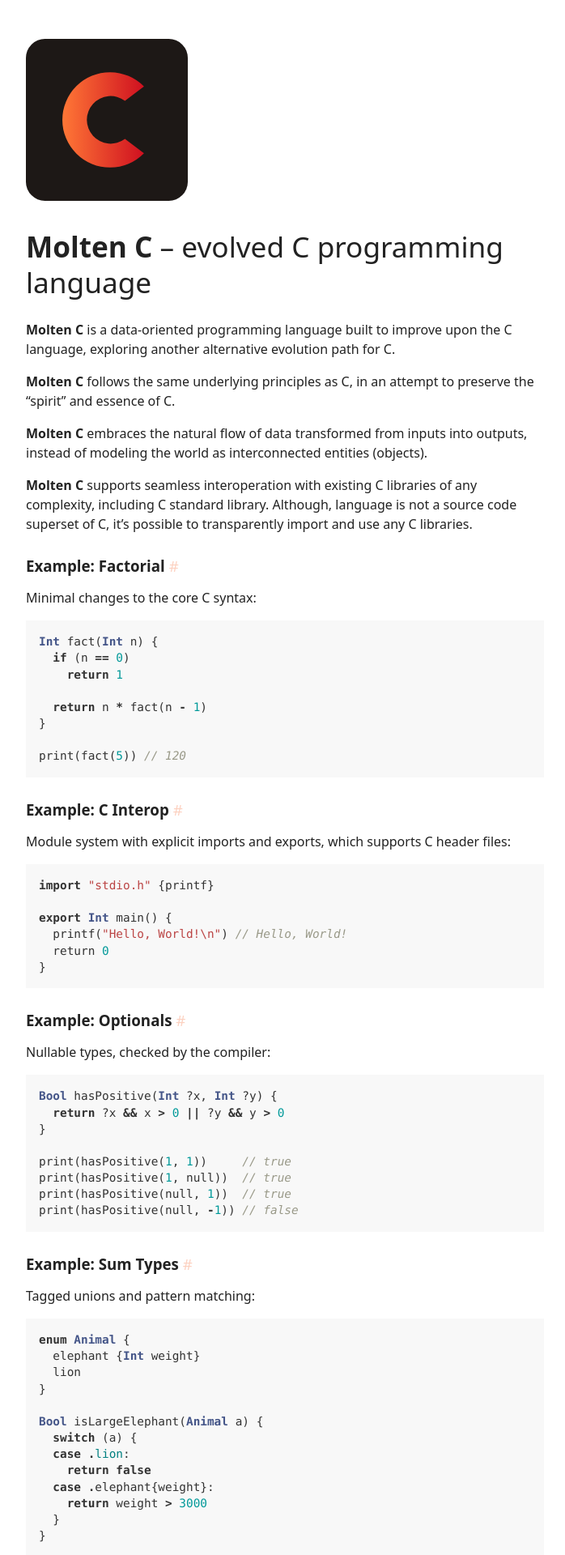
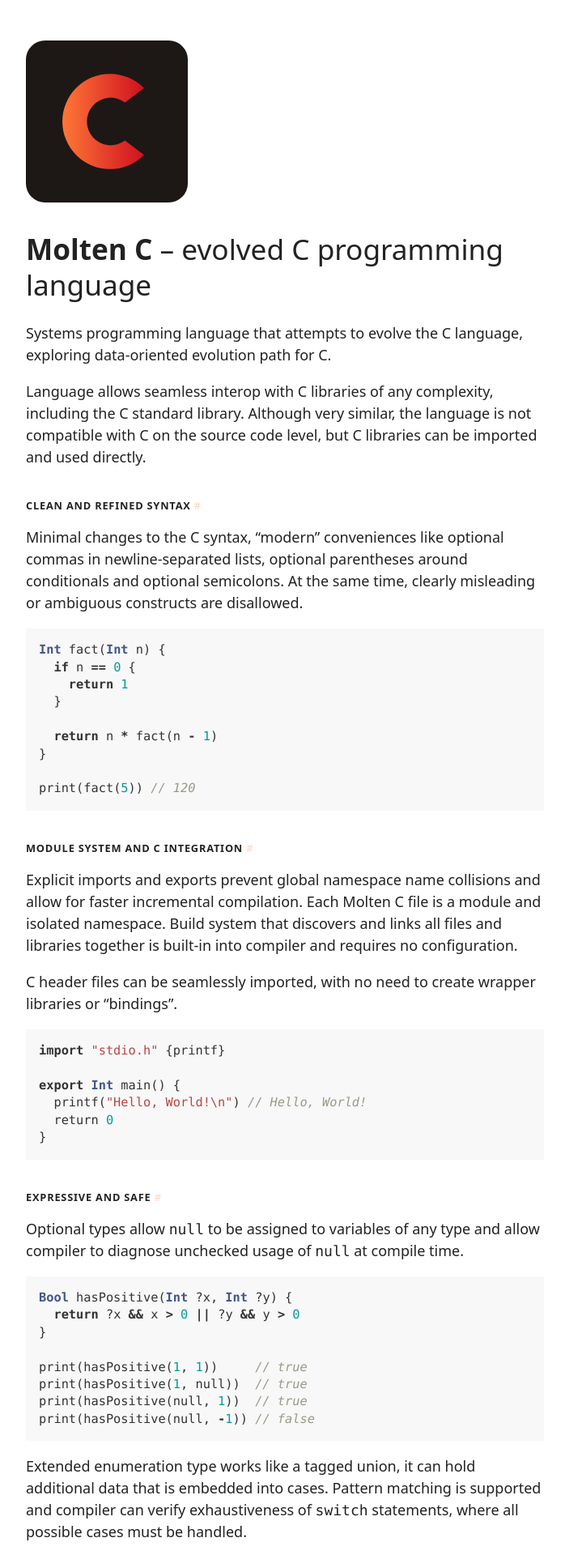
Before and after one commit to iefserge/moltenc.dev, a Jekyll site: the page built from index.md, in a window 1280 px wide. Shown: the top 1920 px of the page at 81% size, without its empty margins (16-714 px from the left). Built offline with Jekyll 4.4.1, drawn with Linux system fonts in a browser that asks for light colours; some of the changed text lies outside the part shown.

Commit message:
Refresh readme

````diff
--- a/Gemfile
+++ b/Gemfile
@@ -5,3 +5,4 @@ gem "jekyll-remote-theme"
 gem 'jekyll-seo-tag'
 gem 'jekyll-titles-from-headings'
 gem "jekyll-github-metadata"
+gem "webrick", "~> 1.7"
--- a/_sass/layout.scss
+++ b/_sass/layout.scss
@@ -1,5 +1,6 @@
 body {
   line-height: 1.5;
+  font-size: 18px;
   color: #222222;
 }
 
@@ -17,6 +18,10 @@ body {
   min-width: 100%;
 }
 
+table {
+  font-size: 0.95rem;
+}
+
 @media (min-width: 55rem) {
   .container {
     margin-top: 2rem;
--- a/_sass/text.scss
+++ b/_sass/text.scss
@@ -44,7 +44,7 @@ pre {
   overflow: auto;
   padding: 1rem;
   cursor: text;
-  font-size: 0.9em;
+  font-size: 0.85em;
   color: #333333;
   line-height: 1.4;
   background: #f8f8f8;
--- a/index.md
+++ b/index.md
@@ -8,23 +8,25 @@ nav_title: Home
 
 # __Molten C__ -- evolved C programming language
 
-__Molten C__ is a data-oriented programming language built to improve upon the C language, exploring
-another alternative evolution path for C.
+Systems programming language that attempts to evolve the C language,
+exploring data-oriented evolution path for C.
 
-__Molten C__ follows the same underlying principles as C, in an attempt to preserve the "spirit" and essence of C.
+Language allows seamless interop with C libraries of any complexity,
+including the C standard library. Although very similar, the language is not compatible
+with C on the source code level, but C libraries can be imported and used directly.
 
-__Molten C__ embraces the natural flow of data transformed from inputs into outputs, instead of modeling the world as interconnected entities (objects).
+#### Clean and refined syntax
 
-__Molten C__ supports seamless interoperation with existing C libraries of any complexity, including C standard library. Although, language is not a source code superset of C, it's possible to transparently import and use any C libraries.
-
-### Example: Factorial
-
-Minimal changes to the core C syntax:
+Minimal changes to the C syntax, "modern" conveniences like optional
+commas in newline-separated lists, optional parentheses around conditionals and
+optional semicolons.
+At the same time, clearly misleading or ambiguous constructs are disallowed.
 
 ```swift
 Int fact(Int n) {
-  if (n == 0)
+  if n == 0 {
     return 1
+  }
 
   return n * fact(n - 1)
 }
@@ -32,9 +34,15 @@ Int fact(Int n) {
 print(fact(5)) // 120
 ```
 
-### Example: C Interop
+#### Module system and C integration
 
-Module system with explicit imports and exports, which supports C header files:
+Explicit imports and exports prevent global namespace name collisions and
+allow for faster incremental compilation. Each Molten C file is a module and
+isolated namespace. Build system that discovers and links all files and
+libraries together is built-in into compiler and requires no configuration.
+
+C header files can be seamlessly imported, with no need to create
+wrapper libraries or "bindings".
 
 ```clean
 import "stdio.h" {printf}
@@ -45,9 +53,10 @@ export Int main() {
 }
 ```
 
-### Example: Optionals
+#### Expressive and safe
 
-Nullable types, checked by the compiler:
+Optional types allow `null` to be assigned to variables of any type and
+allow compiler to diagnose unchecked usage of `null` at compile time.
 
 ```swift
 Bool hasPositive(Int ?x, Int ?y) {
@@ -60,9 +69,10 @@ print(hasPositive(null, 1))  // true
 print(hasPositive(null, -1)) // false
 ```
 
-### Example: Sum Types
-
-Tagged unions and pattern matching:
+Extended enumeration type works like a tagged union, it can hold additional
+data that is embedded into cases. Pattern matching is supported and compiler
+can verify exhaustiveness of `switch` statements, where all possible cases must
+be handled.
 
 ```swift
 enum Animal {
@@ -71,10 +81,10 @@ enum Animal {
 }
 
 Bool isLargeElephant(Animal a) {
-  switch (a) {
+  switch a {
   case .lion:
     return false
-  case .elephant{weight}:
+  case .elephant {weight}:
     return weight > 3000
   }
 }
@@ -84,9 +94,10 @@ print(isLargeElephant((.elephant){.weight = 1000}))  // false
 print(isLargeElephant(.lion))                        // false
 ```
 
-### Example: Raw Pointers
+#### Raw Pointers And Memory Access
 
-Full power of the C language with raw pointers and manual memory allocation:
+All features of the C language, including raw pointers, manual
+memory allocation, bitfields and unions.
 
 ```swift
 import "stdlib.h" {malloc, free}
@@ -98,7 +109,7 @@ export Int main() {
   values[0] = strdup("foo")
   values[1] = null
 
-  for (var auto p = values; *p != null; p++) {
+  for var auto p = values; *p != null; p++ {
     puts(*p) // "foo"
     free(p)
   }
@@ -110,21 +121,21 @@ export Int main() {
 
 ## Compatibility with C
 
-Molten C has its own syntax and is not a superset of C,
+Molten C syntax is not a superset of C,
 but the compiler can import C headers and interoperate with C libraries.
 This is possible because Molten C can parse C code and convert C headers
 on the fly. Code in Molten C can be integrated into C projects
-file-by-file.
+one file at a time.
 
 ## Applications
 
-This is a "non-object-oriented" language, more aligned with
-data-oriented design paradigm.
+This is a "non-object-oriented" language, much more aligned with
+the data-oriented design paradigm.
 There are no classes, interfaces or type behaviors in the language.
 It uses another approach, featuring fully structural type system with
 support for opaque types for data hiding.
 
-The name __Molten C__ can mean various things:
+The name Molten C can mean various things:
 
 - reforged C
 - language that is not SOLID
@@ -136,7 +147,7 @@ to be really good for:
 - software with low latency or memory requirements
 - low level software like operating systems or hardware drivers
 - graphics software like renderers or games
-- WebAssembly programs
+- WebAssembly programs that need to be small in size
 
 ## Implementation
 
@@ -154,20 +165,25 @@ There is an additional intermediate IR, that is similar to LLVM IR,
 but more high level. In the future, code analysis and
 optimization passes can be added.
 
+## Yet another new language?
+
+Molten C attempts to preserve the "spirit" of C, evolving it into more
+expressive and safe C. Data-oriented design paradigm had a large influence on
+the design of the language.
+
 ## Project Status
 
 Compiler has been in development since 2018. It went through
 multiple full and partial rewrites and a number of experiments.
 
-Source code is not publicly available yet. There are a few
-important missing features and refinements that need to be done before the
-initial release.
-It's hard to say when this happens, but current estimate is early 2021.
+Source code is not publicly available yet. A few
+important features and refinements are missing and need to be done before the
+initial release. Current open-source release estimate is late 2021.
 
 ## Author
 
 |---|---|
-|![Serge](https://avatars1.githubusercontent.com/u/6034700?s=460&v=4){:width="80px" style="border-radius:10px;margin-right:1rem;"}|**Sergii Iefremov (Serge)**<br>[Github](https://github.com/iefserge) [Twitter](https://twitter.com/iefserge)|
+|![Serge](https://avatars1.githubusercontent.com/u/6034700?s=460&v=4){:width="60px" style="border-radius:10px;margin-right:1rem;"}|**Sergii Iefremov (Serge)**<br>[Github](https://github.com/iefserge) [Twitter](https://twitter.com/iefserge)|
 
 
 ---
````
Also changed, not shown: Gemfile.lock.
